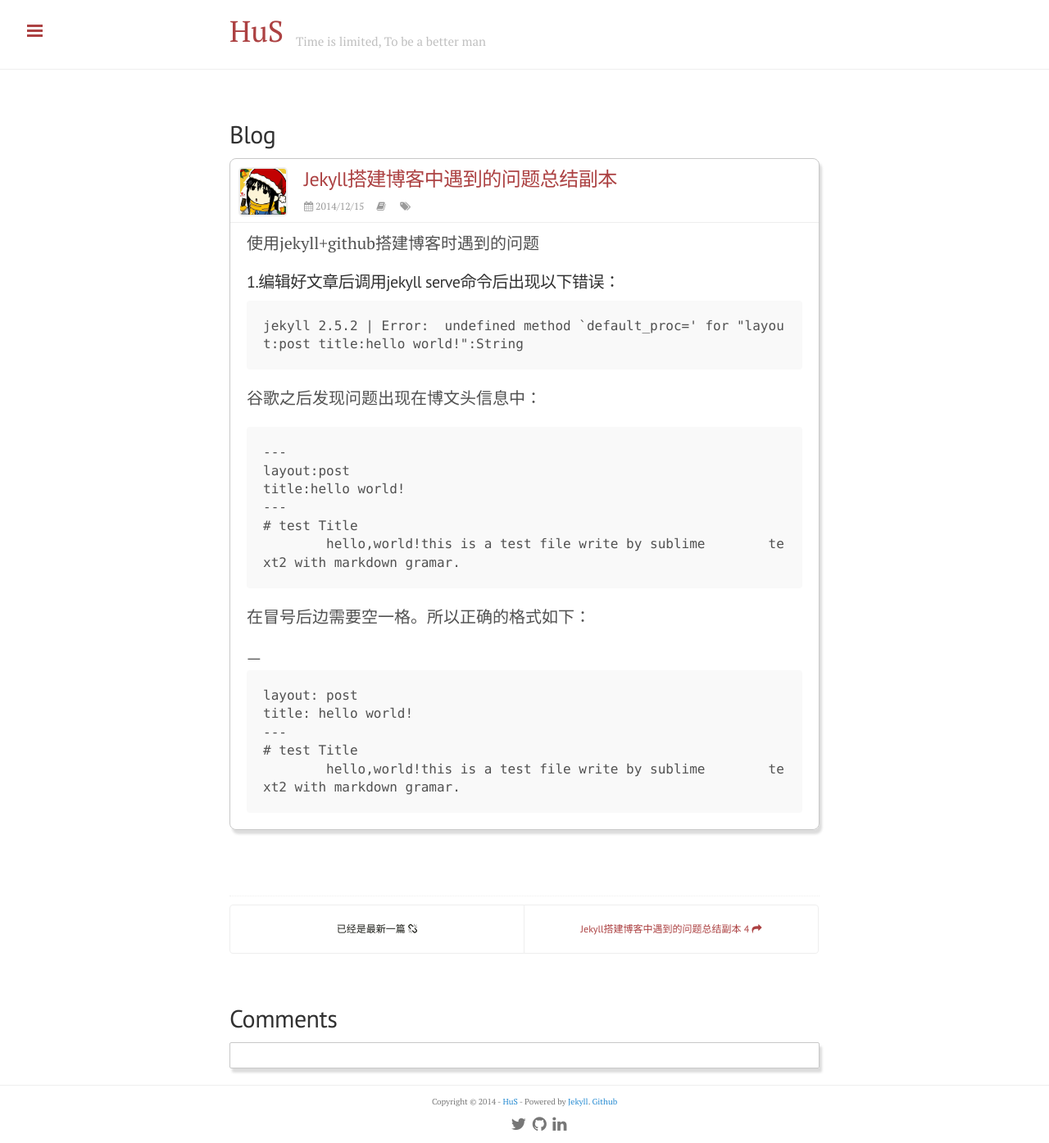
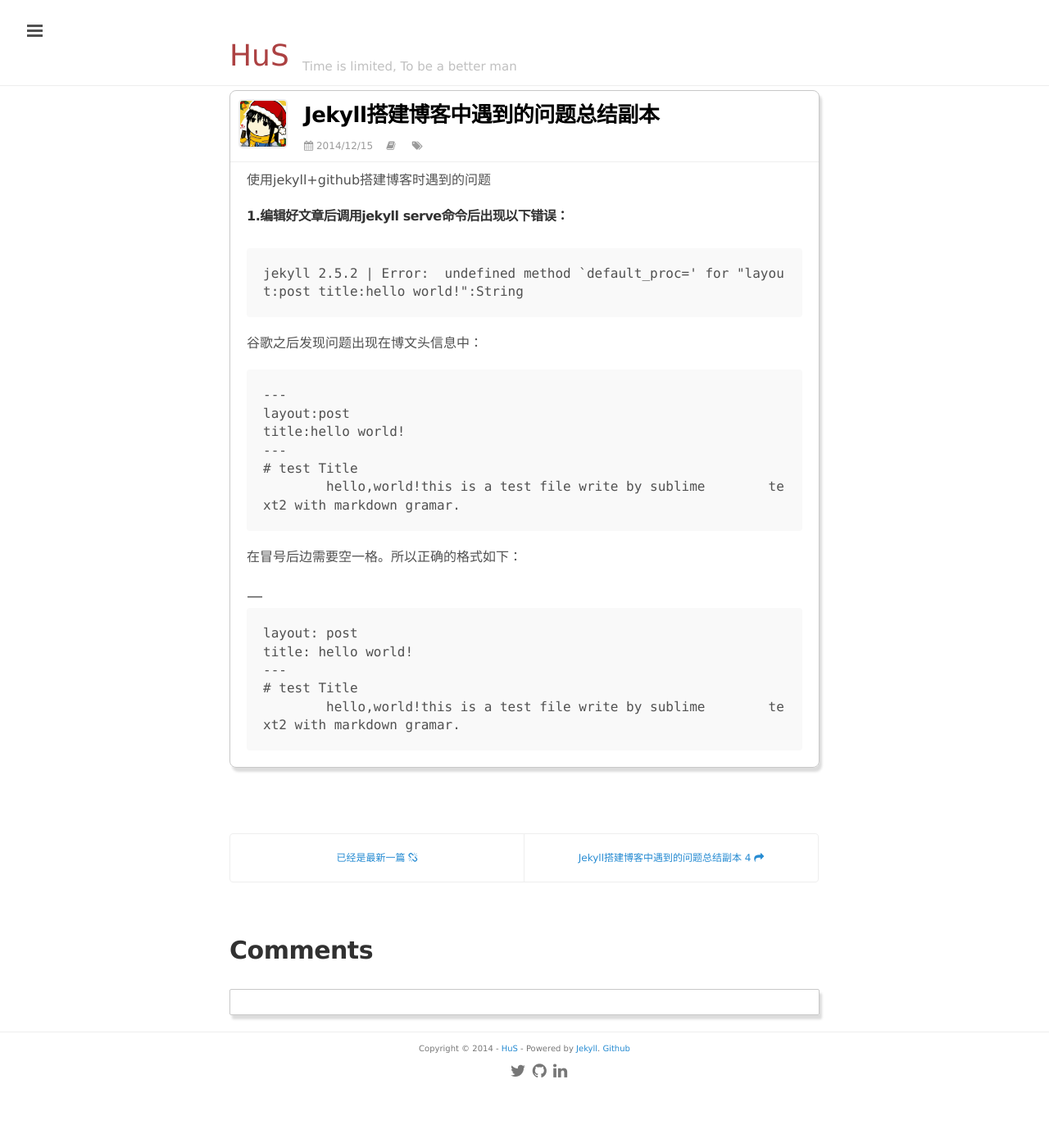
Before and after one commit to SooHu/soohu.github.com, a Jekyll site: the page built from _posts/2014-12-15-jekyll搭建博客中遇到的问题总结副本.md, in a window 1280 px wide and 1395 px high. Shown: the whole window at 82% size. Built offline with Jekyll 4.4.1, drawn with Linux system fonts in a browser that asks for light colours; Markdown is read by kramdown in place of the engine named in the settings; comment, search, counter and statistics services are not loaded.

Commit message:
blog responsive test

```diff
--- /dev/null
+++ b/_includes/footer.html
@@ -0,0 +1,11 @@
+<div class="footer">
+  <p>  Copyright © {{ site.time | date: '%Y' }} - <a href="/">HuS</a> - Powered by
+    <a href="http://jekyllrb.com/">Jekyll</a>.
+    <a href="http://github.com/">Github</a>
+  </p>
+  <ul>
+    <li><a href="/"><i class="fa fa-twitter fa-2x"></i></a></li>
+    <li><a href="https://github.com/SooHu"><i class="fa fa-github fa-2x"></i></a></li>
+    <li><a href="https://www.linkedin.com/nhome/?trk="><i class="fa fa-linkedin fa-2x"></i></a></li>
+  </ul>
+</div>
--- a/_layouts/default.html
+++ b/_layouts/default.html
@@ -3,7 +3,7 @@
 
   {% include head.html %}
 
-  <body class="theme-base-08">
+  <body class="">
 
     {% include sidebar.html %}
 
@@ -25,16 +25,6 @@
     </div>
 
     <label for="sidebar-checkbox" class="sidebar-toggle"></label>
-    <div class="footer">
-      <p>  Copyright © {{ site.time | date: '%Y' }} - <a href="/">HuS</a> - Powered by
-        <a href="http://jekyllrb.com/">Jekyll</a>.
-        <a href="http://github.com/">Github</a>
-      </p>
-      <ul>
-        <li><a href="/"><i class="fa fa-twitter fa-2x"></i></a></li>
-        <li><a href="https://github.com/SooHu"><i class="fa fa-github fa-2x"></i></a></li>
-        <li><a href="https://www.linkedin.com/nhome/?trk="><i class="fa fa-linkedin fa-2x"></i></a></li>
-      </ul>
-    </div>
+    {% include footer.html %}
   </body>
 </html>
--- a/_layouts/post.html
+++ b/_layouts/post.html
@@ -6,7 +6,7 @@
   <div class="post-heading inside">
     <img src="/public/img/{{ page.author }}.jpg">
     <h1 class="post-title">
-      <a class="post-title-inside" href="{{ post.url }}">
+      <a class="post-title-blog" href="{{ post.url }}">
         {{ page.title }}
       </a>
     </h1>
--- a/public/css/lanyon.css
+++ b/public/css/lanyon.css
@@ -15,16 +15,19 @@
 
 
 /*
- * Contents
+ * Contents 文件样式内容包括:
  *
- * Global resets
- * Masthead
- * Sidebar
- * Slide effect
- * Posts and pages
- * Pagination
- * Reverse layout
- * Themes
+ * Global resets 全局重置
+ * Component 组件
+   * Masthead 顶部栏
+   * Sidebar 侧边框
+   * Slide effect 侧边框动效
+   * Posts and pages 博文样式
+   * Pagination 标码页
+   * Reverse layout 侧边栏弹出
+   * Footer 页脚
+ * Responsive layout 响应式布局
+ * Themes 主题
  */
 
 
@@ -35,21 +38,7 @@
  */
 
 /* Prevent scroll on narrow devices */
-html,
-body {
-  overflow-x: hidden;
-}
 
-html {
-  font-family: "PT Serif", Georgia, "Times New Roman", serif;
-}
-
-h1, h2, h3, h4, h5, h6 {
-  font-family: "PT Sans", Helvetica, Arial, sans-serif;
-  font-weight: 400;
-  color: #313131;
-  letter-spacing: -.025rem;
-}
 *,
 *:after,
 *::before {
@@ -57,6 +46,74 @@
     -moz-box-sizing: border-box;
     box-sizing: border-box;
 }
+
+a {
+  color: #268bd2;
+  text-decoration: none;
+}
+/* `:focus` is linked to `:hover` for basic accessibility */
+a:hover,
+a:focus {
+  text-decoration: none;
+}
+
+
+html,
+body {
+  margin: 0;
+  padding: 0;
+  overflow-x: hidden;
+
+}
+
+html {
+  font-family: "lucida grande", "lucida sans unicode", lucida, helvetica, "Hiragino Sans GB", "Microsoft YaHei", "WenQuanYi Micro Hei", sans-serif;
+  font-size: 20px;
+  line-height: 1.5;
+}
+/*h1~h5 p strong */
+h1, h2, h3, h4, h5, h6 {
+  font-family: "lucida grande", "lucida sans unicode", lucida, helvetica, "Hiragino Sans GB", "Microsoft YaHei", "WenQuanYi Micro Hei", sans-serif;
+  font-weight: bold;
+  line-height: 1.5;
+  color: #313131;
+  letter-spacing: -.025rem;/*字体间距*/
+  /*text-rendering: optimizeLegibility;*/
+}
+
+h1 {
+  font-size: 2rem;
+}
+h2 {
+  margin-top: 2rem;
+  font-size: 1.5rem;
+}
+h3 {
+  margin-top: 1.5rem;
+  font-size: 1rem;
+}
+h4, h5, h6 {
+  margin-top: 1rem;
+  font-size: 0.8rem;
+}
+
+p {
+  font-size: 0.8rem;
+  margin-top: 0;
+  margin-bottom: 1rem;
+}
+strong {
+  color: #303030;
+}
+
+
+
+
+
+
+
+
+
 
 /*
  * Wrapper
@@ -94,16 +151,19 @@
 
 
 /*
- * Masthead
+ * Masthead 顶部栏
  *
  * Super small header above the content for site name and short description.
  */
 
 .masthead {
-  padding-top:    1rem;
-  padding-bottom: 1rem;
-  margin-bottom: 3rem;
+  background-color: #fff;
+  position: fixed;
+  width: 100%;
+  padding: 0.5rem 1rem;
+  margin: 0 auto 3rem;
   border-bottom: 1px solid #eee;
+  z-index: 100;
 }
 .masthead-title {
   margin-top: 0;
@@ -111,8 +171,9 @@
   color: #505050;
 }
 
-/*HUS on hover*/
+/*HUS on hover effect*/
 .masthead-title a {
+  color: #ac4142;
   display: inline-block;
   font-size: 1.8rem;
   line-height: 1.8rem;
@@ -144,9 +205,6 @@
 }
 /*有bug还没修复*/
 
-
-
-
 .masthead-title small {
   font-size: 75%;
   font-weight: 400;
@@ -154,18 +212,10 @@
   letter-spacing: 0;
 }
 
-@media (max-width: 48rem) {
-  .masthead-title {
-    text-align: center;
-  }
-  .masthead-title small {
-    display: none;
-  }
-}
 
 
 /*
- * Sidebar
+ * Sidebar 侧边框
  *
  * The sidebar is the drawer, the item we are toggling with our handy hamburger
  * button in the corner of the page.
@@ -201,39 +251,7 @@
   }
 }
 
-/* Sidebar content */
-.sidebar a {
-  font-weight: normal;
-  color: #fff;
-}
-.sidebar-item {
-  padding: 1rem;
-}
-.sidebar-item p:last-child {
-  margin-bottom: 0;
-}
-
-
-
-
-
-/* Sidebar nav */
-.sidebar-nav {
-  border-bottom: 1px solid rgba(255,255,255,.1);
-}
-.sidebar-nav-item {
-  display: block;
-  padding: .5rem 1rem;
-  border-top: 1px solid rgba(255,255,255,.1);
-}
-.sidebar-nav-item.active,
-a.sidebar-nav-item:hover,
-a.sidebar-nav-item:focus {
-  text-decoration: none;
-  background-color: rgba(255,255,255,.1);
-  border-color: transparent;
-}
-/*side img logo 修改*/
+/*Sideerbar 图片logo*/
 .sidebar-logo img {
   width: 80px;
   height: 80px;
@@ -247,6 +265,37 @@
   transform: rotate(360deg);
 
 }
+
+/* Sidebar content */
+.sidebar a {
+  font-weight: normal;
+  color: #fff;
+}
+.sidebar-item {
+  padding: 1rem;
+}
+.sidebar-item p:last-child {
+  margin-bottom: 0;
+}
+
+/* Sidebar nav */
+.sidebar-nav {
+  border-bottom: 1px solid rgba(255,255,255,.1);
+}
+.sidebar-nav-item {
+  display: block;
+  padding: .5rem 1rem;
+  border-top: 1px solid rgba(255,255,255,.1);
+  transition: 0.4s ease-in-out 0;
+}
+.sidebar-nav-item.active,
+a.sidebar-nav-item:hover,
+a.sidebar-nav-item:focus {
+  background-color: rgba(255,255,255,.1);
+  border-color: transparent;
+  /*transform: scale(0.9);/*缩放0.9*/*/
+}
+
 @media (min-width: 48rem) {
   .sidebar-item {
     padding: 1.5rem;
@@ -324,6 +373,7 @@
 .wrap,
 .sidebar,
 .sidebar-toggle {
+  z-index: 101;
   -webkit-backface-visibility: hidden;
       -ms-backface-visibility: hidden;
           backface-visibility: hidden;
@@ -347,11 +397,17 @@
 
 
 /*
- * Posts and pages
+ * Posts and pages 博文页面
  *
  * Each post is wrapped in `.post` and is used on default and post layouts. Each
  * page is wrapped in `.page` and is only used on the page layout.
  */
+.posts {
+  position: relative;
+  top: 145px;
+}
+
+
  /*文章外面的边框*/
 .post {
   border: 1px solid rgb(200,200,200);
@@ -383,21 +439,25 @@
 .post {
   margin-bottom: 4em;
 }
-/*标题*/
+/*首页标题*/
 .post-title {
   margin: 0 0 0 80px;
-  font-size: 1.2rem;
+  font-size: 1.3rem;
   display: block;
   padding: 10px 10px 0 10px;
 }
-/*内标题无连接样式*/
-.post-heading.inside {
-/*  background-color: rgb(50,230,90);
-*/}
-.post-title .post-title-inside {
+.post-title a {
+    color: #000;
+}
+.post-title .post-title-home:hover,
+.post-title .post-title-home:focus {
+  color: #ac4142;
+}
+/*博文标题*/
+.post-title .post-title-blog {
   text-decoration: none;
   cursor: default;/*无鼠标样式*/
-  color: ;
+  color: #000;
 }
 /* Blog post or page title */
 /*.page-title,
@@ -414,8 +474,6 @@
 }*/
 
 
-
-
 /* 日期、分类、标签 */
 .post-info {
   font-size: 0.6rem;
@@ -429,9 +487,19 @@
   margin-top: 10px;
 }
 
+/*阅读全文*/
+.post-content .readmore a {
+  font-size: 0.7rem;
+}
+/*阅读全文hover样式*/
+.post-content .readmore a:hover,
+.post-content .readmore a:focus {
+  font-weight: bold;
+}
+
 
 /* Related posts */
-.related {
+/*.related {
   padding-top: 2rem;
   padding-bottom: 2rem;
   border-top: 1px solid #eee;
@@ -453,20 +521,18 @@
 }
 .related-posts li a:hover small {
   color: inherit;
-}
+}*/
 
-
+/*主页页码 前五篇和后五篇*/
 .pagination {
   overflow: hidden; /* clearfix */
   margin-left: -1rem;
   margin-right: -1rem;
-  font-family: "PT Sans", Helvetica, Arial, sans-serif;
   color: #ccc;
   text-align: center;
 }
-
-/* Pagination items can be `span`s or `a`s */
 .pagination-item {
+  font-size: 0.8rem;
   display: block;
   padding: 1rem;
   border: 1px solid #eee;
@@ -474,30 +540,21 @@
 .pagination-item:first-child {
   margin-bottom: -1px;
 }
-
-/* Only provide a hover state for linked pagination items */
 a.pagination-item:hover {
+  color: #ac4142;
   background-color: #f5f5f5;
 }
 
-/*
- * Pagination
- *
- * Super lightweight (HTML-wise) blog pagination. `span`s are provide for when
- * there are no more previous or next posts to show.
- */
-
+/*博文页面 前一页和后一页*/
 
 .sub_pagination {
+  font-size: 0.6rem;
   overflow: hidden; /* clearfix */
   margin-left: -1rem;
   margin-right: -1rem;
-  font-family: "PT Sans", Helvetica, Arial, sans-serif;
   color: #ccc;
   text-align: center;
 }
-
-/* Pagination items can be `span`s or `a`s */
 .sub_pagination-item {
   display: block;
   padding: 1rem;
@@ -506,9 +563,9 @@
 .sub_pagination-item:first-child {
   margin-bottom: -1px;
 }
-
-/* Only provide a hover state for linked pagination items */
 a.sub_pagination-item:hover {
+  font-weight: bold;
+  color: #ac4142;
   background-color: #f5f5f5;
 }
 
@@ -581,17 +638,22 @@
 /*footer*/
 .footer {
   border-top: 1px solid #eee;
-/*  background-color: #ac4142;
-*/  font-size: 0.5rem;
+  font-size: 0.5rem;
   padding: 12px 0 12px 0;
   color: #777;
   text-align: center;
 }
-.footer p {
+.footer p,
+.footer a {
+  font-size: 0.5rem;
   margin-bottom: 10px;
 }
 .footer p a {
   text-decoration: none;
+}
+.footer p a:hover,
+.footer p a:focus {
+  color: #ac4142;
 }
 .footer ul {
   list-style: none;
@@ -612,8 +674,7 @@
   color: #268bd2;
 }
 
-
-
+/*评论框，可以自定义多说评论*/
 #comment {
   border: 1px solid rgb(200,200,200);
   box-shadow: 3px 5px 3px rgb(220,220,220);
@@ -626,105 +687,27 @@
 
 
 
-/*
- * Themes
- *
- * Apply custom color schemes by adding the appropriate class to the `body`.
- * Based on colors from Base16: http://chriskempson.github.io/base16/#default.
- */
 
-/* Red */
-.theme-base-08 .sidebar,
-.theme-base-08 .sidebar-toggle:active,
-.theme-base-08 #sidebar-checkbox:checked ~ .sidebar-toggle {
-  background-color: #ac4142;
+
+
+
+
+
+
+
+
+
+
+
+
+/*Reponsive layout 响应式布局*/
+
+/*顶部栏*/
+@media screen and (max-width: 800px) {
+  .masthead-title {
+    text-align: center;
+  }
+  .masthead-title small {
+    display: none;
+  }
 }
-.theme-base-08 .container a,
-.theme-base-08 .sidebar-toggle,
-.theme-base-08 .related-posts li a:hover {
-  color: #ac4142;
-}
-
-/* Orange */
-.theme-base-09 .sidebar,
-.theme-base-09 .sidebar-toggle:active,
-.theme-base-09 #sidebar-checkbox:checked ~ .sidebar-toggle {
-  background-color: #d28445;
-}
-.theme-base-09 .container a,
-.theme-base-09 .sidebar-toggle,
-.theme-base-09 .related-posts li a:hover {
-  color: #d28445;
-}
-
-/* Yellow */
-.theme-base-0a .sidebar,
-.theme-base-0a .sidebar-toggle:active,
-.theme-base-0a #sidebar-checkbox:checked ~ .sidebar-toggle {
-  background-color: #f4bf75;
-}
-.theme-base-0a .container a,
-.theme-base-0a .sidebar-toggle,
-.theme-base-0a .related-posts li a:hover {
-  color: #f4bf75;
-}
-
-/* Green */
-.theme-base-0b .sidebar,
-.theme-base-0b .sidebar-toggle:active,
-.theme-base-0b #sidebar-checkbox:checked ~ .sidebar-toggle {
-  background-color: #90a959;
-}
-.theme-base-0b .container a,
-.theme-base-0b .sidebar-toggle,
-.theme-base-0b .related-posts li a:hover {
-  color: #90a959;
-}
-
-/* Cyan */
-.theme-base-0c .sidebar,
-.theme-base-0c .sidebar-toggle:active,
-.theme-base-0c #sidebar-checkbox:checked ~ .sidebar-toggle {
-  background-color: #75b5aa;
-}
-.theme-base-0c .container a,
-.theme-base-0c .sidebar-toggle,
-.theme-base-0c .related-posts li a:hover {
-  color: #75b5aa;
-}
-
-/* Blue */
-.theme-base-0d .sidebar,
-.theme-base-0d .sidebar-toggle:active,
-.theme-base-0d #sidebar-checkbox:checked ~ .sidebar-toggle {
-  background-color: #6a9fb5;
-}
-.theme-base-0d .container a,
-.theme-base-0d .sidebar-toggle,
-.theme-base-0d .related-posts li a:hover {
-  color: #6a9fb5;
-}
-
-/* Magenta */
-.theme-base-0e .sidebar,
-.theme-base-0e .sidebar-toggle:active,
-.theme-base-0e #sidebar-checkbox:checked ~ .sidebar-toggle {
-  background-color: #aa759f;
-}
-.theme-base-0e .container a,
-.theme-base-0e .sidebar-toggle,
-.theme-base-0e .related-posts li a:hover {
-  color: #aa759f;
-}
-
-/* Brown */
-.theme-base-0f .sidebar,
-.theme-base-0f .sidebar-toggle:active,
-.theme-base-0f #sidebar-checkbox:checked ~ .sidebar-toggle {
-  background-color: #8f5536;
-}
-.theme-base-0f .container a,
-.theme-base-0f .sidebar-toggle,
-.theme-base-0f .related-posts li a:hover {
-  color: #8f5536;
-}
--- a/public/css/poole.css
+++ b/public/css/poole.css
@@ -35,7 +35,7 @@
  * Update the foundational and global aspects of the page.
  */
 
-* {
+/** {
   -webkit-box-sizing: border-box;
      -moz-box-sizing: border-box;
           box-sizing: border-box;
@@ -48,10 +48,10 @@
 }
 
 html {
-  font-family: "Helvetica Neue", Helvetica, Arial, sans-serif;
+  font-family: "lucida grande","Helvetica Neue", Helvetica, Arial, sans-serif;
   font-size: 16px;
   line-height: 1.5;
-}
+}*/
 @media (min-width: 38rem) {
   html {
     font-size: 20px;
@@ -66,25 +66,25 @@
 }
 
 /* No `:visited` state is required by default (browsers will use `a`) */
-a {
+/*a {
   color: #268bd2;
   text-decoration: none;
-}
+}*/
 /* `:focus` is linked to `:hover` for basic accessibility */
-a:hover,
+/*a:hover,
 a:focus {
   text-decoration: underline;
-}
+}*/
 
 /* Headings */
-h1, h2, h3, h4, h5, h6 {
+/*h1, h2, h3, h4, h5, h6 {
   margin-bottom: .5rem;
   font-weight: bold;
   line-height: 1.25;
   color: #313131;
   text-rendering: optimizeLegibility;
-}
-h1 {
+}*/
+/*h1 {
   font-size: 2rem;
 }
 h2 {
@@ -101,14 +101,14 @@
 }
 
 /* Body text */
-p {
+/*p {
   margin-top: 0;
   margin-bottom: 1rem;
-}
+}*/
 
-strong {
+/*strong {
   color: #303030;
-}
+}*/
 
 
 /* Lists */
@@ -271,7 +271,7 @@
  *
  * Super small header above the content for site name and short description.
  */
-
+/*
 .masthead {
   padding-top:    1rem;
   padding-bottom: 1rem;
@@ -290,7 +290,7 @@
   font-weight: 400;
   color: #c0c0c0;
   letter-spacing: 0;
-}
+}*/
 
 
 /*
@@ -299,14 +299,14 @@
  * Each post is wrapped in `.post` and is used on default and post layouts. Each
  * page is wrapped in `.page` and is only used on the page layout.
  */
-
+/*
 .page,
 .post {
   margin-bottom: 4em;
-}
+}*/
 
 /* Blog post or page title */
-.page-title,
+/*.page-title,
 .post-title,
 .post-title a {
   color: #303030;
@@ -314,18 +314,18 @@
 .page-title,
 .post-title {
   margin-top: 0;
-}
+}*/
 
 /* Meta data line below post title */
-.post-date {
+/*.post-date {
   display: block;
   margin-top: -.5rem;
   margin-bottom: 1rem;
   color: #9a9a9a;
-}
+}*/
 
 /* Related posts */
-.related {
+/*.related {
   padding-top: 2rem;
   padding-bottom: 2rem;
   border-top: 1px solid #eee;
@@ -348,7 +348,7 @@
 .related-posts li a:hover small {
   color: inherit;
 }
-
+*/
 
 /*
  * Pagination
@@ -357,31 +357,31 @@
  * there are no more previous or next posts to show.
  */
 
-.pagination {
-  overflow: hidden; /* clearfix */
+/*.pagination {
+  overflow: hidden;
   margin-left: -1rem;
   margin-right: -1rem;
   font-family: "PT Sans", Helvetica, Arial, sans-serif;
   color: #ccc;
   text-align: center;
 }
-
+*/
 /* Pagination items can be `span`s or `a`s */
-.pagination-item {
+/*.pagination-item {
   display: block;
   padding: 1rem;
   border: 1px solid #eee;
-}
-.pagination-item:first-child {
+}*/
+/*.pagination-item:first-child {
   margin-bottom: -1px;
 }
 
-/* Only provide a hover state for linked pagination items */
+ Only provide a hover state for linked pagination items
 a.pagination-item:hover {
   background-color: #f5f5f5;
-}
+}*/
 
-@media (min-width: 30rem) {
+/*@media (min-width: 30rem) {
   .pagination {
     margin: 3rem 0;
   }
@@ -401,7 +401,7 @@
   }
 
   /*sub_pagination*/
-  .sub_pagination {
+  /*.sub_pagination {
     padding-top: 10px;
     border-top: 1px dotted #eee;
     margin: 3rem 0;
@@ -421,11 +421,11 @@
     border-bottom-right-radius: 4px;
   }
 
-}
+}*/
 
 /*sub_pagination*/
 /*sub_pagination fontsize*/
-.sub_pagination a {
+/*.sub_pagination a {
   font-size: 0.6rem;
 }
 .sub_pagination #lastest {
@@ -436,3 +436,111 @@
   text-decoration: none;
   color: rgb(29,30,25);
 }
+*/
+
+
+
+
+
+/*
+ * Themes
+ *
+ * Apply custom color schemes by adding the appropriate class to the `body`.
+ * Based on colors from Base16: http://chriskempson.github.io/base16/#default.
+ */
+
+/* Red */
+.theme-base-08 .sidebar,
+.theme-base-08 .sidebar-toggle:active,
+.theme-base-08 #sidebar-checkbox:checked ~ .sidebar-toggle {
+  background-color: #ac4142;
+}
+.theme-base-08 .container a,
+.theme-base-08 .sidebar-toggle,
+.theme-base-08 .related-posts li a:hover {
+  color: #ac4142;
+}
+
+/* Orange */
+.theme-base-09 .sidebar,
+.theme-base-09 .sidebar-toggle:active,
+.theme-base-09 #sidebar-checkbox:checked ~ .sidebar-toggle {
+  background-color: #d28445;
+}
+.theme-base-09 .container a,
+.theme-base-09 .sidebar-toggle,
+.theme-base-09 .related-posts li a:hover {
+  color: #d28445;
+}
+
+/* Yellow */
+.theme-base-0a .sidebar,
+.theme-base-0a .sidebar-toggle:active,
+.theme-base-0a #sidebar-checkbox:checked ~ .sidebar-toggle {
+  background-color: #f4bf75;
+}
+.theme-base-0a .container a,
+.theme-base-0a .sidebar-toggle,
+.theme-base-0a .related-posts li a:hover {
+  color: #f4bf75;
+}
+
+/* Green */
+.theme-base-0b .sidebar,
+.theme-base-0b .sidebar-toggle:active,
+.theme-base-0b #sidebar-checkbox:checked ~ .sidebar-toggle {
+  background-color: #90a959;
+}
+.theme-base-0b .container a,
+.theme-base-0b .sidebar-toggle,
+.theme-base-0b .related-posts li a:hover {
+  color: #90a959;
+}
+
+/* Cyan */
+.theme-base-0c .sidebar,
+.theme-base-0c .sidebar-toggle:active,
+.theme-base-0c #sidebar-checkbox:checked ~ .sidebar-toggle {
+  background-color: #75b5aa;
+}
+.theme-base-0c .container a,
+.theme-base-0c .sidebar-toggle,
+.theme-base-0c .related-posts li a:hover {
+  color: #75b5aa;
+}
+
+/* Blue */
+.theme-base-0d .sidebar,
+.theme-base-0d .sidebar-toggle:active,
+.theme-base-0d #sidebar-checkbox:checked ~ .sidebar-toggle {
+  background-color: #6a9fb5;
+}
+.theme-base-0d .container a,
+.theme-base-0d .sidebar-toggle,
+.theme-base-0d .related-posts li a:hover {
+  color: #6a9fb5;
+}
+
+/* Magenta */
+.theme-base-0e .sidebar,
+.theme-base-0e .sidebar-toggle:active,
+.theme-base-0e #sidebar-checkbox:checked ~ .sidebar-toggle {
+  background-color: #aa759f;
+}
+.theme-base-0e .container a,
+.theme-base-0e .sidebar-toggle,
+.theme-base-0e .related-posts li a:hover {
+  color: #aa759f;
+}
+
+/* Brown */
+.theme-base-0f .sidebar,
+.theme-base-0f .sidebar-toggle:active,
+.theme-base-0f #sidebar-checkbox:checked ~ .sidebar-toggle {
+  background-color: #8f5536;
+}
+.theme-base-0f .container a,
+.theme-base-0f .sidebar-toggle,
+.theme-base-0f .related-posts li a:hover {
+  color: #8f5536;
+}
```
Also changed, not shown: help.md (+1 -0 lines), index.html (+11 -10 lines).
